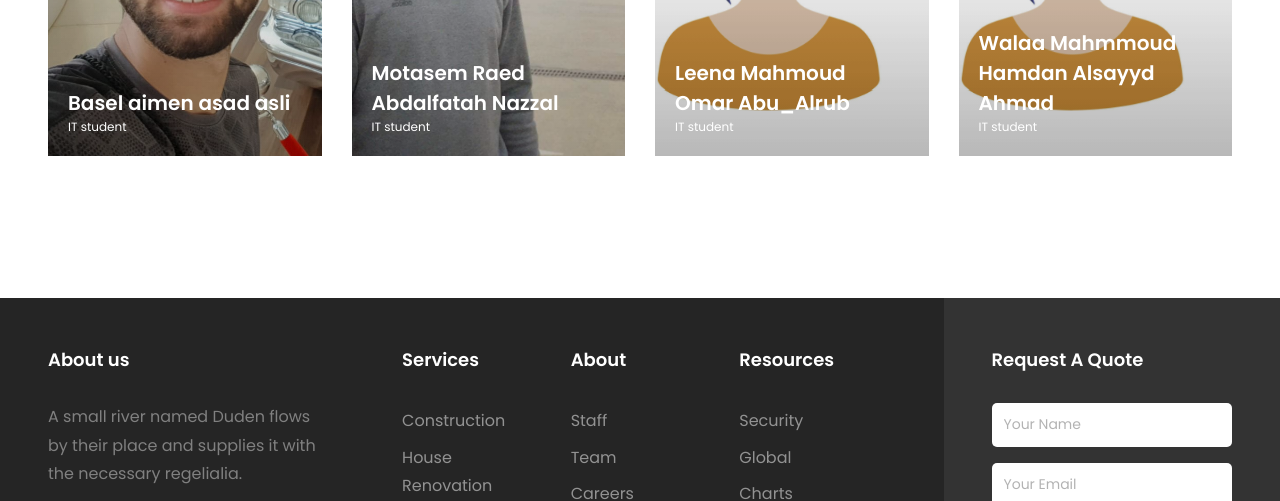
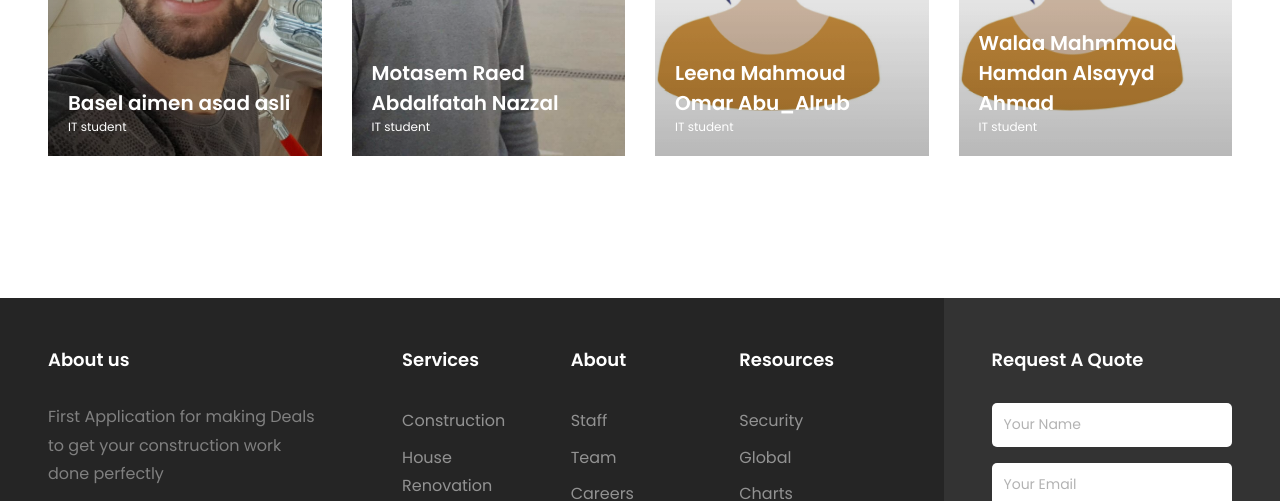
Before and after one commit to mnazalB/HAB, a plain HTML site: page team.html in a window 1280 px wide. Shown: the part 957-1458 px from the top of the page. Drawn offline with Linux system fonts and the light colour scheme; some packages are replaced by stand-ins of ours; no server answers.

Commit message:
Update team.html

```diff
--- a/team.html
+++ b/team.html
@@ -202,7 +202,7 @@
 						<div class="row">
 							<div class="col-md-4 mb-md-0 mb-4">
 								<h2 class="footer-heading">About us</h2>
-								<p>A small river named Duden flows by their place and supplies it with the necessary regelialia.</p>
+								<p>First Application for making Deals to get your construction work done perfectly</p>
 								<ul class="ftco-footer-social p-0">
 		              <li class="ftco-animate"><a href="#" data-toggle="tooltip" data-placement="top" title="Twitter"><span class="ion-logo-twitter"></span></a></li>
 		              <li class="ftco-animate"><a href="#" data-toggle="tooltip" data-placement="top" title="Facebook"><span class="ion-logo-facebook"></span></a></li>
```
